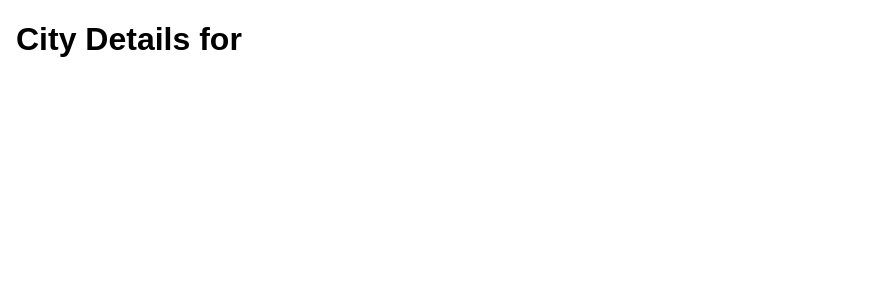
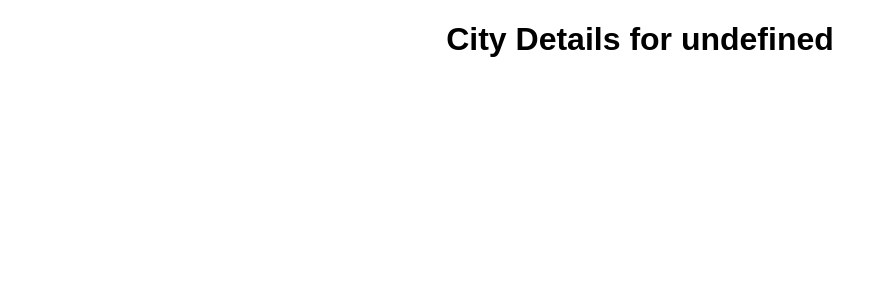
Before and after one commit to eliasbakhshi/weather-react-ts, a React (Create React App) app: page /details/1 in a window 1280 px wide. Shown: the top 300 px of the page, without its empty margins (0-878 px from the left). Built offline with nearby package versions, Linux system fonts and the light colour scheme.

Commit message:
Combined cities and citiesInfo togather

```diff
--- a/src/App.tsx
+++ b/src/App.tsx
@@ -1,6 +1,6 @@
 import { useState } from "react";
 import { Home } from "./components/Home";
-import { WeatherInfo, CityList, CityData } from "./components/Types";
+import { WeatherInfo, CityData } from "./components/Types";
 import { InfoContext } from "./context/InfoContext";
 import "./styles/main.scss";
 import { QueryClient, QueryClientProvider } from "react-query";
@@ -14,12 +14,11 @@ const queryClient = new QueryClient();
 
 function App() {
   console.log("--------------------------------------------------");
-  const [citiesInfo, setCitiesInfo] = useState<(null | WeatherInfo)[]>([]);
+  const [cities, setCities] = useLocalStorage<(null | WeatherInfo)[]>("cities", []);
   const [cityResult, setCityResult] = useState<CityData[]>([]);
-  const [cities, setCities] = useLocalStorage<CityList[]>("cities", []);
   const [loading, setLoading] = useState(true);
   const [error, setError] = useState("");
-  let value = { cities, setCities, citiesInfo, setCitiesInfo, cityResult, setCityResult, loading, setLoading, error, setError };
+  let value = { cities, setCities, cityResult, setCityResult, loading, setLoading, error, setError };
 
   return (
     <QueryClientProvider client={queryClient}>
--- a/src/components/City.tsx
+++ b/src/components/City.tsx
@@ -7,18 +7,14 @@ import { Link } from "react-router-dom";
 
 // TODO: - Delete option can be added to the card
 export const City = <T extends WeatherInfo>({ data }: { data: T }) => {
-  let { setCitiesInfo, setCities }: ContextValues = useContext(InfoContext);
+  let { setCities }: ContextValues = useContext(InfoContext);
 
   const removeCity = (e: React.MouseEvent<HTMLParagraphElement>) => {
     let target = e.target as HTMLParagraphElement;
 
     // Remove the city from the local storage list
     setCities((preCities) => {
-      return preCities.filter((city) => city.id !== Number(target.id));
-    });
-    // Remove the city from the view list
-    setCitiesInfo((preInfo) => {
-      return preInfo.filter((info) => info?.id !== Number(target.id));
+      return preCities.filter((city) => city?.id !== Number(target.id));
     });
   };
   return (
@@ -29,7 +25,7 @@ export const City = <T extends WeatherInfo>({ data }: { data: T }) => {
       </Link>
       {data.name && (
         <p className='temperature'>
-          {Math.floor(data.daily.temperature_2m[0][0]).toString()} {data.daily.units}
+          {Math.floor(Number(data.daily?.temperature_2m[0][0])).toString()} {data.daily?.units}
         </p>
       )}
       {data.name && <p className='city-name'>{data.name}</p>}
--- a/src/components/CityDetails.tsx
+++ b/src/components/CityDetails.tsx
@@ -7,16 +7,18 @@ import { useGetWeather } from "../hooks/useGetWeather";
 
 export const CityDetails = () => {
   const { id } = useParams();
-  let { citiesInfo, cities }: ContextValues = useContext(InfoContext);
+  let { cities }: ContextValues = useContext(InfoContext);
 
   useGetWeather();
 
-  let cityInfo2 = citiesInfo.filter((city) => city?.id === Number(id));
+  let cityInfo = cities.filter((city) => city?.id === Number(id))[0];
 
-  console.log({cityInfo2, cities, citiesInfo});
+  console.log({cityInfo, cities });
 
-  return <div className='container'>
-    <h1>{`City Details for ${cityInfo2}`}</h1>
-
+  return <div className='city-details'>
+    <div className="city-info"></div>
+    <div className="days"></div>
+    <div className="hours"></div>
+    <h1>{`City Details for ${cityInfo?.name}`}</h1>
   </div>;
 };
--- a/src/components/Home.tsx
+++ b/src/components/Home.tsx
@@ -6,10 +6,11 @@ import { useGetWeather } from "../hooks/useGetWeather";
 import { Search } from "./Search";
 
 export const Home = () => {
-  let { citiesInfo }: ContextValues = useContext(InfoContext);
+  let { cities }: ContextValues = useContext(InfoContext);
   useGetWeather();
 
-  console.log({citiesInfo});
+  console.log({cities});
+
 
   return (
     <main className='container home'>
@@ -17,7 +18,7 @@ export const Home = () => {
         <Search />
       </div>
       <div className='cities'>
-        {citiesInfo?.map((item) => {
+        {cities?.map((item) => {
           return item?.id ? <City data={item} key={item.id.toString()} /> : "";
         })}
       </div>
--- a/src/components/Search.tsx
+++ b/src/components/Search.tsx
@@ -16,7 +16,7 @@ export const Search = () => {
   // Add city to the list.
   const addCity = (newCity: CityList) => {
     if (newCity.hasOwnProperty("id")) {
-      if (!cities?.find((city) => city.id === newCity.id)) {
+      if (!cities?.find((city) => city?.id === newCity.id)) {
         setCities([...cities, newCity]);
       } else {
         alert("The city already exists in the list.");
--- a/src/hooks/useGetWeather.ts
+++ b/src/hooks/useGetWeather.ts
@@ -21,7 +21,7 @@ const getData = (cityInfo: CityList | null) => {
 // Get the weather information from the API.
 export const useGetWeather = (): void => {
   // console.log("cityInfo", cityInfo);
-  let { setCitiesInfo, cities }: ContextValues = useContext(InfoContext);
+  let { cities, setCities }: ContextValues = useContext(InfoContext);
 
   let status = "";
   let weatherInfo = useQueries(
@@ -63,7 +63,7 @@ export const useGetWeather = (): void => {
 
   useEffect(() => {
     if (status === "success") {
-      setCitiesInfo(res);
+      setCities(res);
     }
   }, [status]);
 };
--- /dev/null
+++ b/src/styles/components/_city-details.scss
@@ -0,0 +1,3 @@
+.city-details {
+
+}
--- a/src/styles/main.scss
+++ b/src/styles/main.scss
@@ -3,3 +3,4 @@
 @import "components/home";
 @import "components/city";
 @import "components/search";
+@import "components/city-details";
```
Also changed, not shown: src/components/Types.ts (+12 -17 lines).
